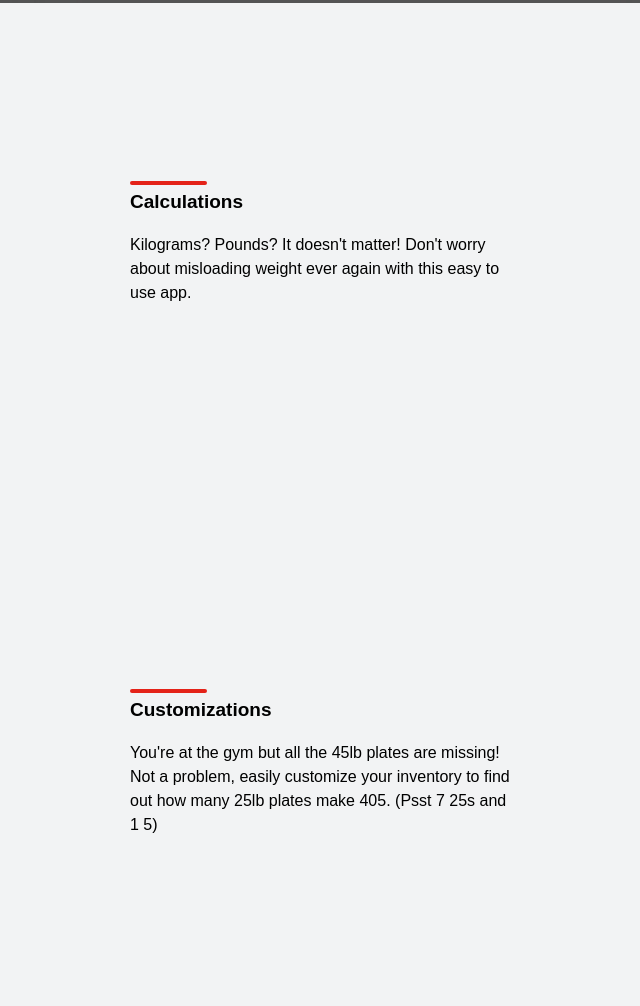
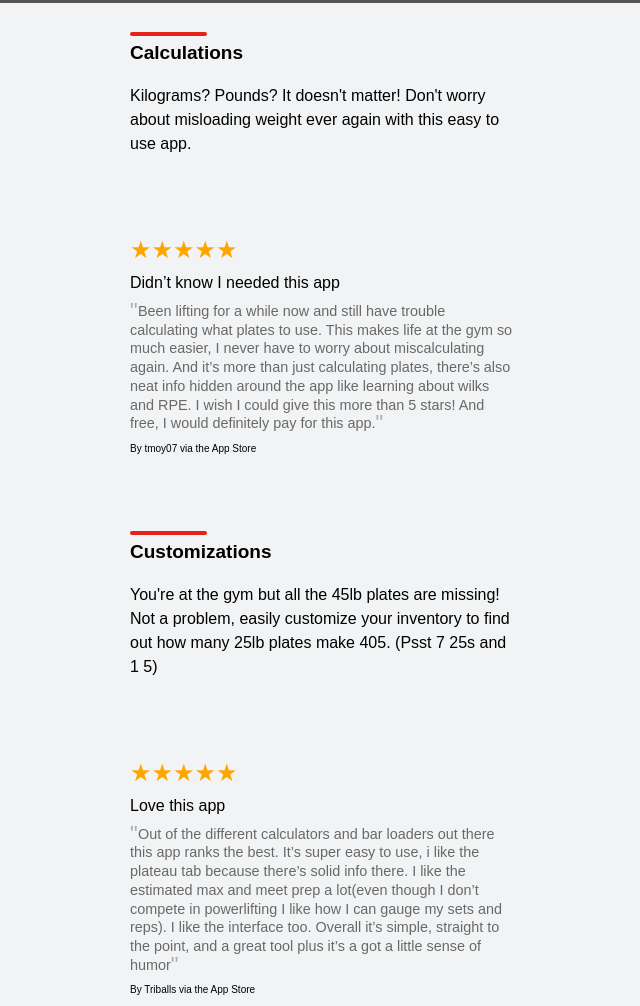
Before and after one commit to dongledan/bar-is-loaded-app, a Gatsby site: page / in a window 1280 px wide. Shown: the part 797-1803 px from the top of the page, without its empty margins (510-1150 px from the left). Built offline with nearby package versions, Linux system fonts and the light colour scheme; Gatsby itself is replaced by a stand-in of ours; a web font is replaced by a local one.

Commit message:
added reviews to content

```diff
--- a/src/components/Content.js
+++ b/src/components/Content.js
@@ -21,6 +21,10 @@ export default class Content extends Component {
                   <div className="feature-line" />
                 </div>
                 <div className="feature-content">{feature.content}</div>
+                <div className="stars">★★★★★</div>
+                <div className="review-title">{feature.reviewTitle}</div>
+                <div className="review"><span className="quote">"</span>{`\xa0`}{`\xa0`}{feature.review}<span className="quote">"</span></div>
+                <div className="review-author">By {feature.author} via the App Store</div>
               </div>
               <img
                 className="iphone"
@@ -43,6 +47,10 @@ export default class Content extends Component {
                   <div className="feature-line" />
                 </div>
                 <div className="feature-content">{feature.content}</div>
+                <div className="stars">★★★★★</div>
+                <div className="review-title">{feature.reviewTitle}</div>
+                <div className="review"><span className="quote">"</span>{`\xa0`}{`\xa0`}{feature.review}<span className="quote">"</span></div>
+                <div className="review-author">By {feature.author} via the App Store</div>
               </div>
               <img
                 className="iphone"
--- a/src/components/Footer.js
+++ b/src/components/Footer.js
@@ -10,6 +10,7 @@ import {
 import smoothscroll from "smoothscroll-polyfill"
 
 import { scrollToTop } from "../utils"
+import logo from '../images/logo.png';
 
 try {
   smoothscroll.polyfill()
@@ -79,6 +80,7 @@ export default function Footer() {
           Back to top
         </a>
       </div>
+      <img className="logo" src={logo} />
     </footer>
   )
 }
--- a/src/components/Navbar.js
+++ b/src/components/Navbar.js
@@ -10,7 +10,7 @@ export default function Navbar() {
         position: "absolute",
         top: 0,
         width: "100%",
-        zIndex: 99,
+        zIndex: 2000,
         background: "#E22418",
       }}
     >
--- a/src/components/_Content.scss
+++ b/src/components/_Content.scss
@@ -74,6 +74,49 @@
         font-size: 0.9em;
       }
     }
+    .stars {
+      font-size: x-large;
+      color: #ffa500;
+      margin-top: 10vh;
+
+      @include mobile {
+        text-align: center;
+      }
+    }
+
+    .review-title {
+      font-size: 1em;
+      margin: 10px 0;
+
+      @include mobile {
+        text-align: center;
+      }
+    }
+    .review {
+      font-size: 0.9em;
+      font-weight: 200;
+      line-height: 1.3em;
+      color: $gray;
+      margin-bottom: 10px;
+
+      .quote {
+        font-size: 1.5em;
+        opacity: 0.5;
+        color: $gray;
+        position: absolute;
+      }
+
+      @include mobile {
+        text-align: center;
+      }
+    }
+    .review-author {
+      font-size: x-small;
+
+      @include mobile {
+        text-align: center;
+      }
+    }
   }
 
   .iphone {
--- a/src/components/_Features.scss
+++ b/src/components/_Features.scss
@@ -24,7 +24,10 @@
 
     .icon {
       color: $red;
-      font-size: 42px;
+      font-size: 40px;
+      background: #D6D6D6;
+      border-radius: 50%;
+      padding: 6px;
     }
 
     .feature-title {
--- a/src/components/_Footer.scss
+++ b/src/components/_Footer.scss
@@ -5,8 +5,15 @@ footer {
   flex-direction: column;
   background: $white;
 
-  @include mobile {
-    margin-bottom: 470px;
+  .logo {
+    height: 0;
+    width: auto;
+
+    @include mobile {
+      height: 300px;
+      width: auto;
+      margin: 90px 0;
+    }
   }
 
   .copyright-container {
--- a/src/components/_Hero.scss
+++ b/src/components/_Hero.scss
@@ -12,12 +12,13 @@
     display: flex;
     justify-content: space-around;
     align-items: center;
-    margin: 0 auto;
+    margin: 100px auto 0 auto;
     z-index: 1000;
 
     @include mobile {
       flex-direction: column;
       justify-content: flex-start;
+      margin: 0 auto;
     }
 
     .hero-iphone {
--- a/src/components/_Navbar.scss
+++ b/src/components/_Navbar.scss
@@ -47,6 +47,7 @@
         .logo-price {
           font-size: smaller;
           font-weight: 300;
+          margin-top: 5px;
         }
       }
 
--- a/src/components/_PrivacyPolicy.scss
+++ b/src/components/_PrivacyPolicy.scss
@@ -27,6 +27,7 @@
   }
   .privacy-policy-paragraph {
     font-weight: 300;
+    line-height: 1.5em;
 
     .email {
       color: $red;
--- a/src/content/Content.js
+++ b/src/content/Content.js
@@ -10,30 +10,52 @@ export const appFeatures = [
     title: "Calculations",
     content: `Kilograms? Pounds? It doesn't matter! Don't worry about misloading weight ever again with this easy to use app.`,
     image: img1,
+    reviewTitle: 'Didn’t know I needed this app',
+    review: `Been lifting for a while now and still have trouble calculating what plates to use. This makes life at the gym so much easier, I never have to worry about miscalculating again. And it’s more than just calculating plates, there’s also neat info hidden around the app like learning about wilks and RPE. I wish I could give this more than 5 stars! And free, I would definitely pay for this app.`,
+    author: `tmoy07`,
   },
   {
     title: "Customizations",
     content: `You're at the gym but all the 45lb plates are missing! Not a problem, easily customize your inventory to find out how many 25lb plates make 405. (Psst 7 25s and 1 5)`,
     image: img2,
+    reviewTitle: `Love this app`,
+    review: `Out of the different calculators and bar loaders out there this app ranks the best. It’s super easy to use, i like the plateau tab because there’s solid info there. I like the estimated max and meet prep a lot(even though I don’t compete in powerlifting I like how I can gauge my sets and reps). I like the interface too.
+
+
+    Overall it’s simple, straight to the point, and a great tool plus it’s a got a little sense of humor`,
+    author: `Triballs`
+
   },
   {
     title: "Recommendations",
     content: `Squat won't go up? Bench stalled? Deadlift stuck to the floor? We've all been there, and it's frustrating. Here are some recommendations to break out of your rut. Complete with videos on how to do the exercises.`,
     image: img3,
+    reviewTitle: `Amazing App!!!`,
+    review: `This is one app I would definitely recommend to any competitive strength athlete. Easy to use and simple. I thought this was just a weight conversion app but it is much more than that. It takes everything into consideration including weight conversions, meet advice, rpe calculator, etc. All in all a great app and well designed.`,
+    author: `One-Punch (M)an`
   },
   {
     title: "Upcoming Meet?",
     content: `Here are some easy attempt selections that you can use! Comes with some meet day tips to help you crush your lifts!`,
     image: img4,
+    reviewTitle: `Better than the rest`,
+    review: `I have been a lifter for years and I have never quite found an app that can help me with my weightlifting journey. This app is very useful for any lifters whether they are just starting or have been in the powerlifting world for years. I definitely recommend this app.`,
+    author: `JessLiftIt`
   },
   {
     title: "Powerlifting Formulas",
     content: `Here are some common used powerlifting formulas in competitions and in the community to help determine the strength levels across the board.`,
     image: img5,
+    reviewTitle: `Id use and suggest to other powerlifter`,
+    review: `During weightlifting sessions, primarily powerlifting, in powerlifting gyms with kilo plates, I’ve struggled to calculate the weight on a bar. Stepping into certain gyms, like mount Vernon, they have sheets up that say “4 reds and a silver = this amount of weight” so this app is pretty useful and fulfills it’s purpose; to quickly put the number in and for us powerlifter to do less thinking and more gripping and ripping.`,
+    author: `Geosot`
   },
   {
     title: "RPE/RIR",
     content: `RPE/RIR is hard enough as it is already. Here are calculations to help you figure out the next working weight. Focus on the lift, not the math!`,
     image: img6,
+    reviewTitle: `Best app even for beginners!`,
+    review: `I just started training with weights. It’s being a struggle understanding the change of weight but this app makes it easy peasy. Would totally recommend for someone just starting to train and needs a double check to their math.`,
+    author: `lulutaco`
   },
 ]
--- a/src/pages/index.js
+++ b/src/pages/index.js
@@ -1,5 +1,4 @@
 import React from "react"
-import { Link } from "gatsby"
 
 import Layout from "../components/layout"
 import SEO from "../components/seo"
```
Also changed, not shown: src/images/logo.png (added).
